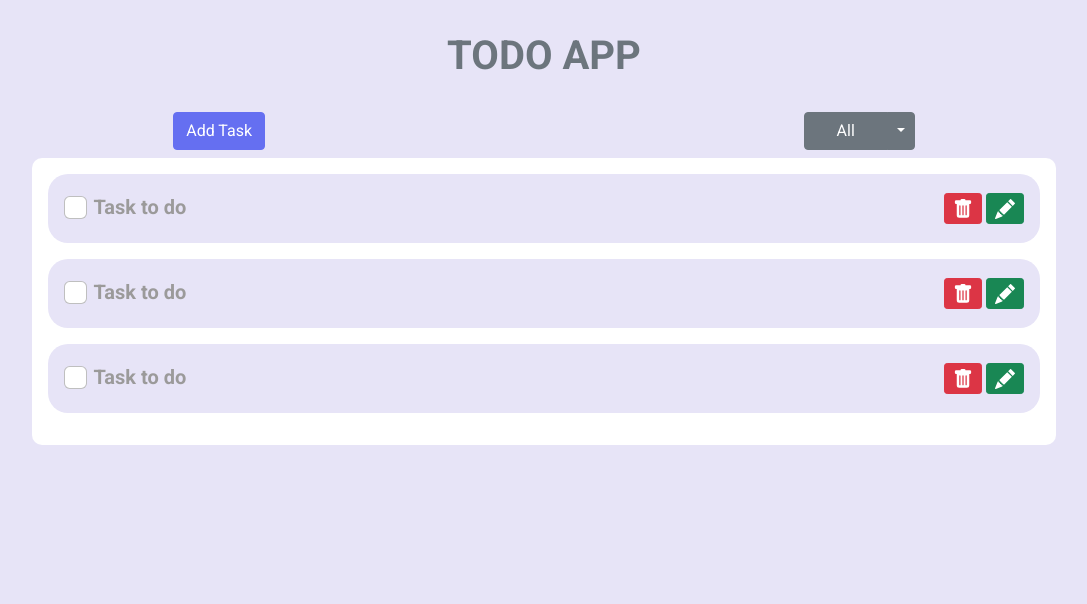
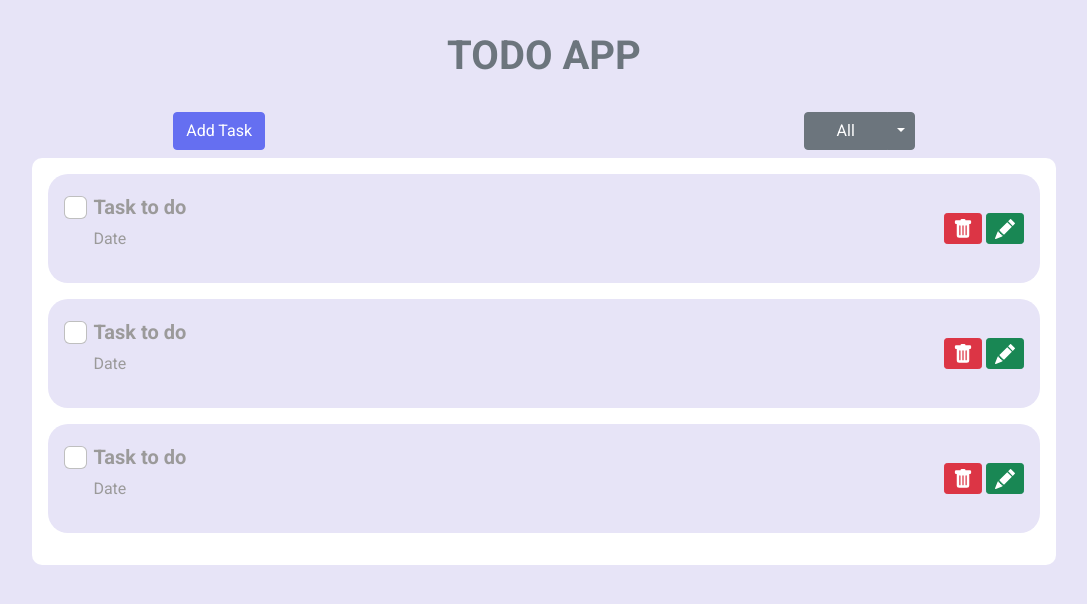
Before and after one commit to AnasHasna/todo_app, a React (Create React App) app in the folder client/: page / in a window 1280 px wide. Shown: the top 604 px of the page, without its empty margins (96-1183 px from the left). Built offline with nearby package versions, Linux system fonts and the light colour scheme.

Commit message:
date commit

```diff
--- a/client/src/components/TodoItem.jsx
+++ b/client/src/components/TodoItem.jsx
@@ -19,18 +19,21 @@ function MyCard() {
           borderRadius: "20px",
         }}>
         <div style={{ display: "flex", alignItems: "baseline" }}>
+          <div>
             <FormCheck
               type="checkbox"
               style={{ fontSize: "23px", paddingRight: ".4rem" }}
             />
-          <h5
+          </div>
+          <div
             style={{
               color: "#9B9A9A",
-              fontWeight: "bold",
-              fontSize: "1.25rem",
             }}>
+            <h5 style={{ fontWeight: "bold", fontSize: "1.25rem" }}>
               Task to do
             </h5>
+            <p style={{ fontSize: "bold" }}>Date</p>
+          </div>
         </div>
         <div>
           <Button variant="danger" size="sm">
```
Lines whose indentation alone changed are shown as unchanged.
